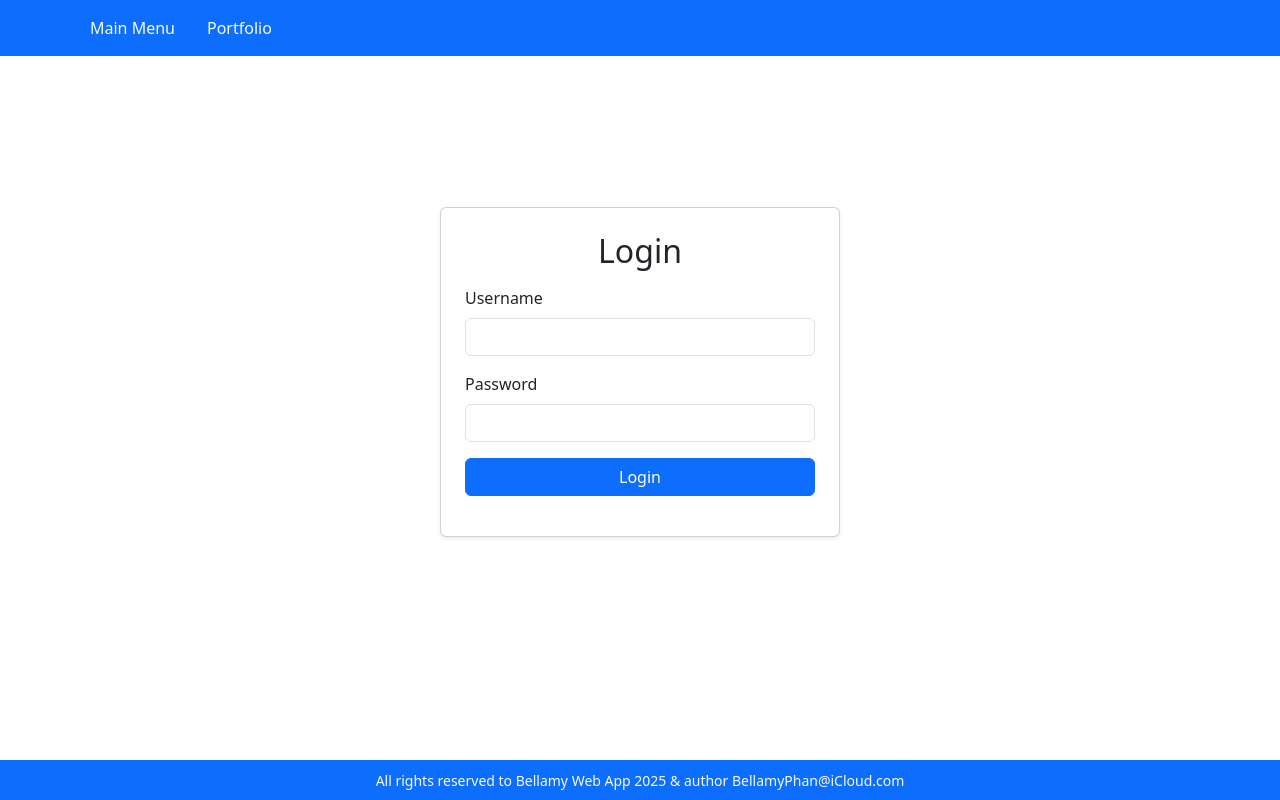
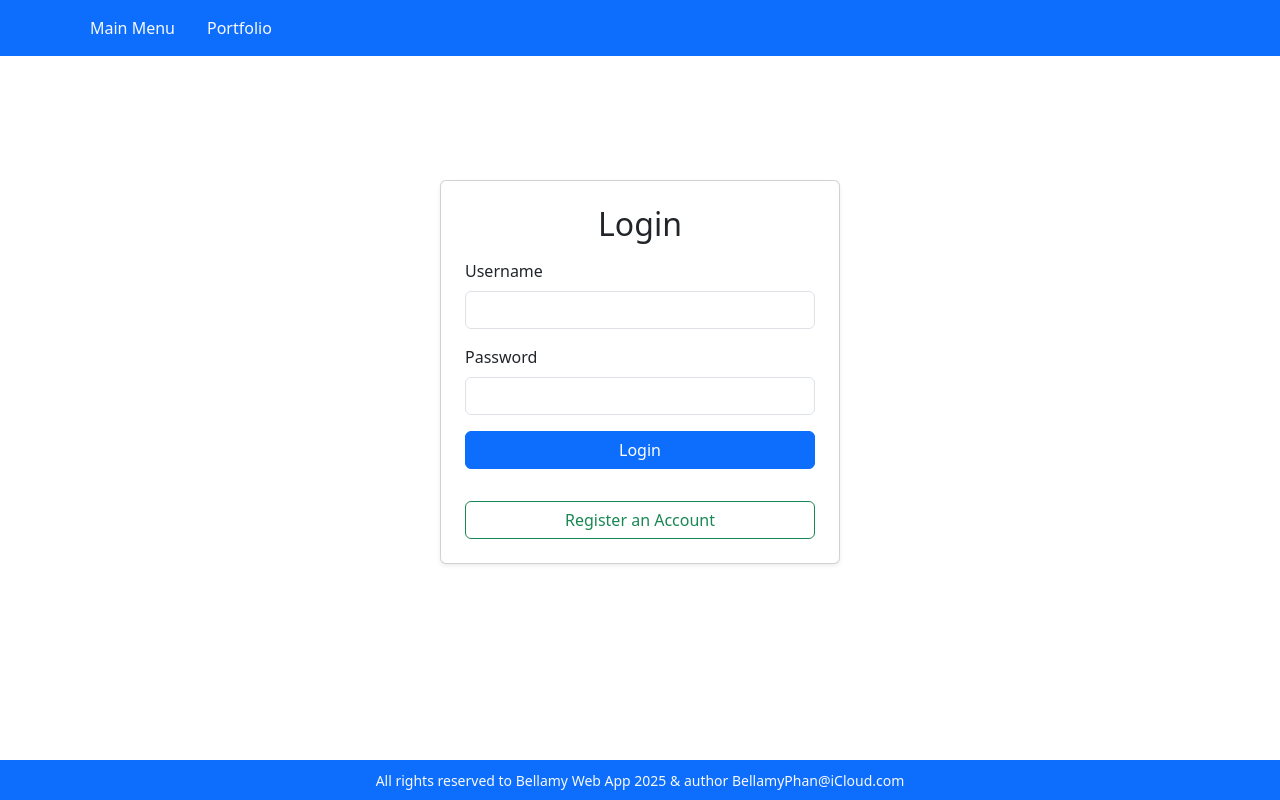
Before and after one commit to bellamyp/bellamy-web-app, an Angular app in the folder angular-frontend/: page /user-login in a window 1280 px wide. Built offline with nearby package versions, Linux system fonts and the light colour scheme.

Commit message:
frontend: Login page, add Register button

```diff
--- a/angular-frontend/src/app/feature/user/components/login/login.component.html
+++ b/angular-frontend/src/app/feature/user/components/login/login.component.html
@@ -37,5 +37,10 @@
       <!-- Error Message -->
       <p *ngIf="errorMessage" class="text-danger text-center mt-2">{{ errorMessage }}</p>
     </form>
+
+    <!-- Register Button -->
+    <div class="text-center mt-3">
+      <button class="btn btn-outline-success w-100" (click)="onRegister()">Register an Account</button>
+    </div>
   </div>
 </div>
```
